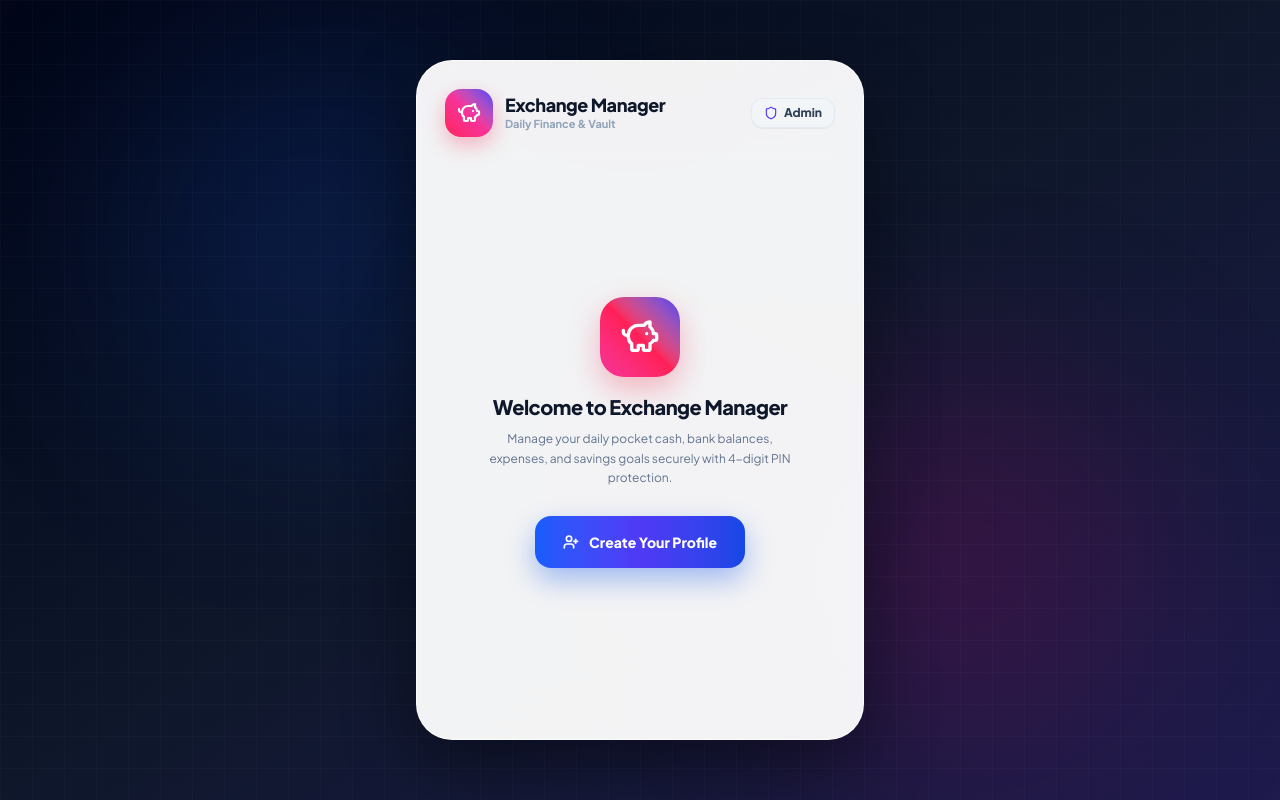
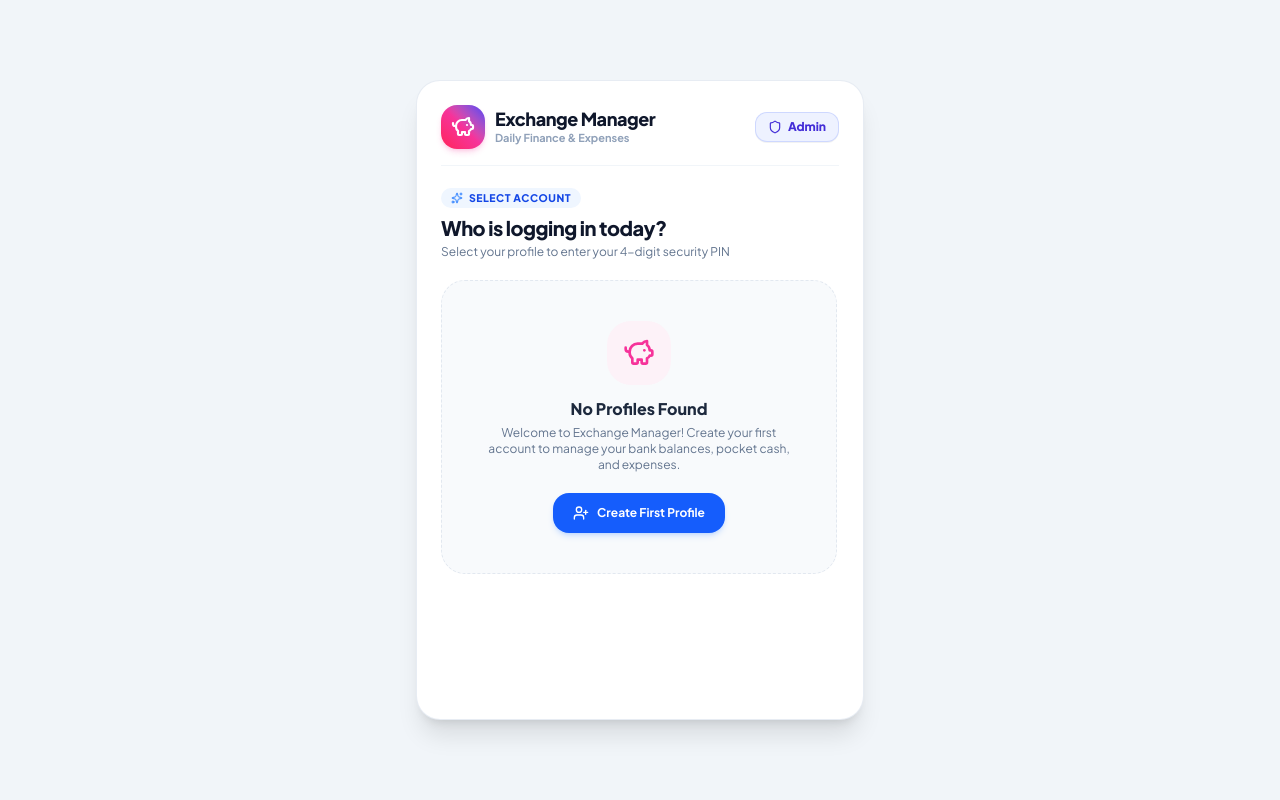
Before and after one commit to sandun3608/expenses-module-main, a React (Vite) app: page / in a window 1280 px wide. Built offline with nearby package versions, Linux system fonts and the light colour scheme.

Commit message:
Change splash screen to clean light blue and white theme, restore balanced profile card size, and make background full clean white

```diff
--- a/src/components/ProfileSelectScreen.jsx
+++ b/src/components/ProfileSelectScreen.jsx
@@ -1,5 +1,5 @@
 import React, { useState } from 'react';
-import { PiggyBank, Search, Plus, Shield, User, Lock, ArrowRight, UserPlus, Sparkles, KeyRound, ShieldCheck } from 'lucide-react';
+import { PiggyBank, Search, Plus, Shield, User, Lock, ArrowRight, UserPlus, Sparkles } from 'lucide-react';
 import { sound } from '../utils/sound';
 
 export default function ProfileSelectScreen({
@@ -10,35 +10,20 @@ export default function ProfileSelectScreen({
 }) {
   const [searchQuery, setSearchQuery] = useState('');
 
-  // Primary active or first user to highlight
-  const primaryUser = users.length > 0 ? users[0] : null;
-
   const filteredUsers = users.filter((u) =>
     u.name.toLowerCase().includes(searchQuery.trim().toLowerCase())
   );
 
   return (
-    <div className="min-h-screen bg-slate-900 flex justify-center items-center p-3 sm:p-5 overflow-x-hidden relative selection:bg-blue-500 selection:text-white">
+    <div className="min-h-screen bg-slate-100 flex justify-center items-center p-3 sm:p-5 overflow-x-hidden">
 
-      {/* 1. ARTISTIC BACKGROUND DESIGN */}
-      {/* Ambient gradient mesh */}
-      <div className="absolute inset-0 bg-gradient-to-br from-slate-950 via-slate-900 to-indigo-950 pointer-events-none" />
-
-      {/* Glowing colorful blur orbs */}
-      <div className="absolute top-12 left-1/4 -translate-x-1/2 w-96 h-96 rounded-full bg-blue-600/15 blur-[100px] pointer-events-none" />
-      <div className="absolute bottom-12 right-1/4 translate-x-1/2 w-96 h-96 rounded-full bg-pink-600/15 blur-[100px] pointer-events-none" />
-      <div className="absolute top-1/2 left-1/2 -translate-x-1/2 -translate-y-1/2 w-80 h-80 rounded-full bg-indigo-500/10 blur-[80px] pointer-events-none" />
-
-      {/* Modern micro-grid pattern */}
-      <div className="absolute inset-0 bg-[linear-gradient(to_right,#ffffff05_1px,transparent_1px),linear-gradient(to_bottom,#ffffff05_1px,transparent_1px)] bg-[size:32px_32px] pointer-events-none" />
-
-      {/* 2. MAIN NATIVE APP CONTAINER (Modern Glass Card) */}
-      <div className="w-full max-w-md bg-white/95 backdrop-blur-2xl rounded-[36px] shadow-[0_25px_70px_rgba(0,0,0,0.45)] border border-white/80 flex flex-col p-5 sm:p-7 min-h-[90vh] sm:min-h-[85vh] relative z-10">
+      {/* Main Clean White Mobile Frame */}
+      <div className="w-full max-w-md bg-white rounded-3xl shadow-xl border border-slate-200/80 flex flex-col p-5 sm:p-6 min-h-[85vh] sm:min-h-[80vh]">
 
         {/* Top Header: Brand Logo & Admin Access */}
         <header className="flex items-center justify-between pb-4 border-b border-slate-100">
-          <div className="flex items-center gap-3">
-            <div className="w-12 h-12 rounded-2xl bg-gradient-to-tr from-rose-500 via-pink-500 to-indigo-600 text-white flex items-center justify-center shadow-[0_8px_20px_rgba(244,63,94,0.35)]">
+          <div className="flex items-center gap-2.5">
+            <div className="w-11 h-11 rounded-2xl bg-gradient-to-tr from-rose-500 via-pink-500 to-indigo-600 text-white flex items-center justify-center shadow-md shadow-pink-500/20">
               <PiggyBank className="w-6 h-6 stroke-[2.2]" />
             </div>
 
@@ -47,7 +32,7 @@ export default function ProfileSelectScreen({
                 Exchange Manager
               </h1>
               <p className="text-[11px] font-bold text-slate-400">
-                Daily Finance & Vault
+                Daily Finance & Expenses
               </p>
             </div>
           </div>
@@ -59,104 +44,74 @@ export default function ProfileSelectScreen({
               sound.playClick();
               onOpenAdmin();
             }}
-            className="px-3 py-1.5 rounded-xl bg-slate-100/90 hover:bg-indigo-50 hover:text-indigo-700 hover:border-indigo-200 border border-slate-200/80 text-slate-700 text-xs font-black flex items-center gap-1.5 transition active:scale-95 shadow-2xs"
+            className="px-3 py-1.5 rounded-xl bg-indigo-50 hover:bg-indigo-100 text-indigo-700 border border-indigo-200/80 text-xs font-black flex items-center gap-1.5 transition active:scale-95 shadow-2xs"
             title="Open Admin Portal"
           >
-            <Shield className="w-3.5 h-3.5 text-indigo-600" />
+            <Shield className="w-3.5 h-3.5" />
             <span>Admin</span>
           </button>
         </header>
 
-        {/* 3. PROMINENT USER ACCOUNT DISPLAY ("kelinma dm mn account ekk haduwane mawa pennna ona") */}
-        {users.length > 0 ? (
-          <div className="flex-1 flex flex-col justify-between py-4 space-y-4">
-
-            {/* Featured Profile Hero Card */}
-            <div>
-              <div className="flex items-center justify-between mb-2.5">
-                <div className="inline-flex items-center gap-1.5 px-3 py-1 rounded-full bg-blue-50 border border-blue-100 text-blue-700 text-[11px] font-black uppercase tracking-wider shadow-2xs">
-                  <Sparkles className="w-3 h-3 text-blue-600" />
-                  <span>Your Account</span>
+        {/* Title & Subtitle */}
+        <div className="my-5">
+          <div className="inline-flex items-center gap-1.5 px-2.5 py-0.5 rounded-full bg-blue-50 text-blue-700 text-[10.5px] font-black uppercase tracking-wider mb-1.5">
+            <Sparkles className="w-3 h-3 text-blue-500" />
+            <span>Select Account</span>
           </div>
-                <span className="text-[11px] font-bold text-slate-400">
-                  {users.length} {users.length === 1 ? 'Profile' : 'Profiles'} Registered
-                </span>
+          <h2 className="text-xl font-black text-slate-900 tracking-tight">
+            Who is logging in today?
+          </h2>
+          <p className="text-xs text-slate-500 mt-0.5">
+            Select your profile to enter your 4-digit security PIN
+          </p>
         </div>
 
-              {/* Main Prominent User Card */}
-              {primaryUser && (
-                <div
-                  onClick={() => {
-                    sound.playClick();
-                    onSelectUser(primaryUser);
-                  }}
-                  className="group relative cursor-pointer overflow-hidden p-5 rounded-3xl bg-gradient-to-br from-blue-600 via-indigo-600 to-indigo-700 text-white shadow-[0_15px_35px_rgba(37,99,235,0.3)] hover:shadow-[0_20px_45px_rgba(37,99,235,0.4)] transition-all duration-300 active:scale-[0.98]"
-                >
-                  {/* Subtle inner background glow */}
-                  <div className="absolute top-0 right-0 w-36 h-36 bg-white/10 rounded-full blur-2xl pointer-events-none" />
-
-                  <div className="flex items-center gap-4 relative z-10">
-                    {/* Big Avatar with Glowing Ring */}
-                    <div className="p-1 rounded-full bg-white/20 backdrop-blur-md shadow-md shrink-0">
-                      <div className="w-16 h-16 rounded-full overflow-hidden bg-white/90 flex items-center justify-center">
-                        {primaryUser.avatar ? (
-                          <img
-                            src={primaryUser.avatar}
-                            alt={primaryUser.name}
-                            className="w-full h-full object-cover"
-                          />
-                        ) : (
-                          <User className="w-8 h-8 text-blue-600" />
-                        )}
-                      </div>
-                    </div>
-
-                    {/* User Details */}
-                    <div className="min-w-0 flex-1">
-                      <span className="text-[11px] font-extrabold uppercase tracking-wider text-blue-200">
-                        Welcome Back
-                      </span>
-                      <h3 className="text-xl font-black tracking-tight truncate leading-tight mt-0.5">
-                        {primaryUser.name}
-                      </h3>
-                      <div className="flex items-center gap-1.5 text-xs text-blue-100/90 font-bold mt-1.5">
-                        <Lock className="w-3.5 h-3.5 text-emerald-300" />
-                        <span>Tap to Unlock with PIN</span>
-                      </div>
-                    </div>
-
-                    {/* Arrow Button */}
-                    <div className="w-10 h-10 rounded-2xl bg-white/20 group-hover:bg-white group-hover:text-blue-600 text-white flex items-center justify-center transition-all duration-200 shrink-0 shadow-xs">
-                      <ArrowRight className="w-5 h-5 stroke-[2.5]" />
-                    </div>
-                  </div>
-                </div>
-              )}
-            </div>
-
-            {/* If more than 1 user, show searchable list below */}
+        {/* Search Bar (when multiple users exist) */}
         {users.length > 1 && (
-              <div className="space-y-2.5 pt-2 border-t border-slate-100 flex-1">
-                <div className="flex items-center justify-between">
-                  <span className="text-xs font-black uppercase tracking-wider text-slate-500">
-                    Switch / Other Profiles
-                  </span>
-                </div>
-
-                {/* Search */}
-                <div className="relative">
-                  <Search className="absolute left-3 top-1/2 -translate-y-1/2 w-3.5 h-3.5 text-slate-400" />
+          <div className="relative mb-4">
+            <Search className="absolute left-3.5 top-1/2 -translate-y-1/2 w-4 h-4 text-slate-400" />
             <input
               type="text"
               value={searchQuery}
               onChange={(e) => setSearchQuery(e.target.value)}
               placeholder="Search profiles..."
-                    className="w-full pl-8 pr-3 py-2 rounded-xl bg-slate-50 border border-slate-200 text-xs font-bold text-slate-800 placeholder-slate-400 outline-none focus:bg-white focus:border-blue-500"
+              className="w-full pl-10 pr-4 py-2.5 rounded-2xl bg-slate-50 border border-slate-200 text-xs font-semibold text-slate-800 placeholder-slate-400 outline-none focus:bg-white focus:border-blue-500 focus:ring-4 focus:ring-blue-50 transition"
             />
           </div>
+        )}
 
-                {/* Other Profiles List */}
-                <div className="space-y-2 max-h-40 overflow-y-auto pr-0.5">
+        {/* Profile List (Original Clean & Balanced Size) */}
+        <div className="flex-1 space-y-2.5 overflow-y-auto pr-0.5">
+          {users.length === 0 ? (
+            /* Clean Empty State */
+            <div className="my-auto py-10 px-4 bg-slate-50 rounded-3xl border border-dashed border-slate-200 text-center">
+              <div className="w-16 h-16 mx-auto rounded-3xl bg-pink-50 text-pink-500 flex items-center justify-center mb-3">
+                <PiggyBank className="w-8 h-8" />
+              </div>
+              <h3 className="font-black text-slate-800 text-base">
+                No Profiles Found
+              </h3>
+              <p className="text-xs text-slate-500 mt-1 max-w-xs mx-auto">
+                Welcome to Exchange Manager! Create your first account to manage your bank balances, pocket cash, and expenses.
+              </p>
+              <button
+                type="button"
+                onClick={() => {
+                  sound.playClick();
+                  onCreateNew();
+                }}
+                className="mt-5 px-5 py-3 rounded-2xl bg-blue-600 hover:bg-blue-700 text-white font-bold text-xs shadow-md shadow-blue-500/20 inline-flex items-center gap-2 transition active:scale-95"
+              >
+                <UserPlus className="w-4 h-4" />
+                <span>Create First Profile</span>
+              </button>
+            </div>
+          ) : filteredUsers.length === 0 ? (
+            <div className="text-center py-10 text-slate-400 text-xs">
+              No profiles matching "{searchQuery}"
+            </div>
+          ) : (
+            <div className="grid grid-cols-1 gap-2.5">
               {filteredUsers.map((u) => (
                 <button
                   key={u.id}
@@ -165,70 +120,56 @@ export default function ProfileSelectScreen({
                     sound.playClick();
                     onSelectUser(u);
                   }}
-                      className="w-full p-2.5 rounded-2xl bg-slate-50 hover:bg-blue-50/50 border border-slate-100 flex items-center justify-between transition group text-left active:scale-98"
+                  className="w-full p-3.5 bg-slate-50 hover:bg-blue-50/60 rounded-2xl border border-slate-200/90 hover:border-blue-300 shadow-2xs hover:shadow-xs transition-all flex items-center justify-between group active:scale-[0.99] text-left"
                 >
-                      <div className="flex items-center gap-2.5 min-w-0">
-                        <div className="w-9 h-9 rounded-full overflow-hidden bg-slate-200 shrink-0 border border-white">
+                  <div className="flex items-center gap-3 min-w-0">
+                    {/* User Avatar (Balanced Proportions) */}
+                    <div className="w-12 h-12 rounded-full overflow-hidden border-2 border-blue-500/20 bg-white flex items-center justify-center shrink-0 shadow-2xs group-hover:scale-105 transition-transform">
                       {u.avatar ? (
-                            <img src={u.avatar} alt={u.name} className="w-full h-full object-cover" />
+                        <img
+                          src={u.avatar}
+                          alt={u.name}
+                          className="w-full h-full object-cover"
+                        />
                       ) : (
-                            <User className="w-4 h-4 text-slate-400 m-auto mt-2" />
+                        <User className="w-6 h-6 text-slate-400" />
                       )}
                     </div>
-                        <span className="text-xs font-black text-slate-800 truncate">
+
+                    <div className="min-w-0">
+                      <h4 className="font-extrabold text-slate-800 text-sm group-hover:text-blue-600 transition-colors truncate">
                         {u.name}
-                        </span>
+                      </h4>
+                      <div className="flex items-center gap-1.5 text-[11px] font-bold text-slate-400 mt-0.5">
+                        <Lock className="w-3 h-3 text-emerald-500" />
+                        <span>4-Digit PIN Protected</span>
                       </div>
-                      <span className="text-[10px] font-bold text-slate-400 group-hover:text-blue-600 flex items-center gap-1">
-                        <span>Unlock</span>
-                        <ArrowRight className="w-3 h-3" />
-                      </span>
+                    </div>
+                  </div>
+
+                  {/* Right Circle Indicator */}
+                  <div className="w-8 h-8 rounded-full bg-white group-hover:bg-blue-600 text-slate-400 group-hover:text-white border border-slate-200/80 group-hover:border-blue-600 flex items-center justify-center transition-all shrink-0 ml-2 shadow-2xs">
+                    <ArrowRight className="w-4 h-4" />
+                  </div>
                 </button>
               ))}
             </div>
+          )}
         </div>
-            )}
 
-            {/* Bottom: Add Another Account */}
-            <div className="pt-3 border-t border-slate-100 mt-auto">
+        {/* Bottom Button: Create New Profile */}
+        {users.length > 0 && (
+          <div className="pt-4 mt-auto">
             <button
               type="button"
               onClick={() => {
                 sound.playClick();
                 onCreateNew();
               }}
-                className="w-full py-3.5 rounded-2xl bg-slate-100 hover:bg-slate-200 active:scale-98 text-slate-700 font-black text-xs transition flex items-center justify-center gap-2 border border-slate-200/80"
+              className="w-full py-3.5 rounded-2xl bg-blue-600 hover:bg-blue-700 text-white font-black text-sm shadow-md shadow-blue-500/20 flex items-center justify-center gap-2 transition active:scale-[0.98]"
             >
               <UserPlus className="w-4 h-4" />
-                <span>+ Create Another Account</span>
-              </button>
-            </div>
-
-          </div>
-        ) : (
-          /* Empty State (When no accounts have been created yet) */
-          <div className="my-auto py-12 px-4 text-center">
-            <div className="w-20 h-20 mx-auto rounded-3xl bg-gradient-to-tr from-pink-500 via-rose-500 to-indigo-600 text-white flex items-center justify-center mb-4 shadow-[0_12px_30px_rgba(244,63,94,0.35)]">
-              <PiggyBank className="w-10 h-10 stroke-[2]" />
-            </div>
-
-            <h3 className="font-black text-slate-900 text-xl tracking-tight">
-              Welcome to Exchange Manager
-            </h3>
-            <p className="text-xs text-slate-500 mt-2 max-w-xs mx-auto leading-relaxed">
-              Manage your daily pocket cash, bank balances, expenses, and savings goals securely with 4-digit PIN protection.
-            </p>
-
-            <button
-              type="button"
-              onClick={() => {
-                sound.playClick();
-                onCreateNew();
-              }}
-              className="mt-7 px-7 py-4 rounded-2xl bg-gradient-to-r from-blue-600 via-indigo-600 to-blue-700 hover:from-blue-700 hover:to-indigo-800 text-white font-black text-sm shadow-[0_12px_28px_rgba(37,99,235,0.4)] inline-flex items-center gap-2.5 transition active:scale-95"
-            >
-              <UserPlus className="w-4 h-4 stroke-[2.5]" />
-              <span>Create Your Profile</span>
+              <span>Create New Profile</span>
             </button>
           </div>
         )}
```
Also changed, not shown: src/components/SplashScreen.jsx (+20 -21 lines). Lines whose indentation alone changed are shown as unchanged.
